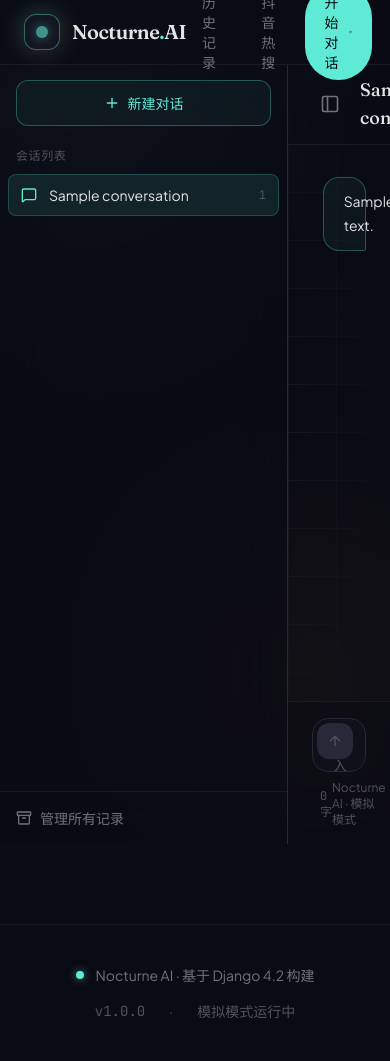
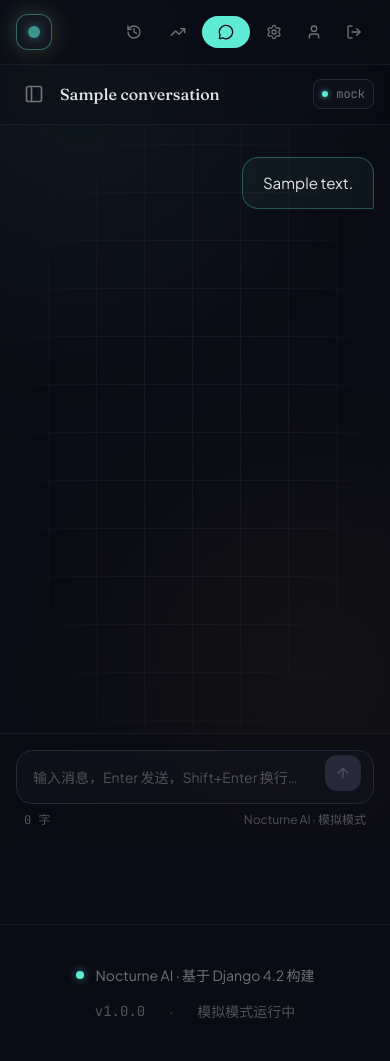
Before and after one commit to kg12581/ai_chatbot_django, a Django app: page /chat/1/ in a window 390 px wide. Run offline with Django 5.2, Linux system fonts and the light colour scheme; a user stored in the database is signed in; tables that the repository leaves empty hold one stand-in row (values such as "Sample post"); some libraries are stand-ins or nearby versions.

Commit message:
feat: 手机浏览器移动端适配
导航栏 (base.html)：
- 手机端隐藏文字，仅显示图标（历史/热搜/后台/登出）
- Logo 文字仅 sm 以上显示
- 按钮间距和 padding 响应式调整

聊天页 (chat.html)：
- 侧边栏改为手机端抽屉模式：fixed 定位 + transform 滑动
- 默认隐藏 (-translate-x-full)，点击按钮展开
- 添加遮罩层，点击遮罩关闭侧边栏
- 消息区和输入区 padding 响应式调整
- 建议卡片手机端单列布局
- 顶栏标题字号和间距适配

chat.js：
- 侧边栏切换逻辑区分桌面端（折叠）和手机端（抽屉）
- 添加遮罩层点击关闭事件

首页 (home.html)：
- 主标题 text-4xl → sm:text-6xl → md:text-8xl 三级响应
- 统计区间距 gap-6 → sm:gap-12
- 各区块 padding 响应式调整

历史页/抖音热搜页：
- padding、标题字号响应式调整

styles.css：
- 添加 body overflow-x:hidden 防止横向溢出
- 手机端消息字体和代码块优化
- 触摸设备 tap-highlight 优化

测试通过：登录/首页/聊天/历史/抖音热搜 5 个页面均无溢出和重叠

```diff
--- a/static/css/styles.css
+++ b/static/css/styles.css
@@ -126,9 +126,37 @@
     cursor: pointer;
 }
 
-/* 侧边栏折叠状态 */
+/* 侧边栏折叠状态（桌面端） */
 .sidebar-collapsed {
     width: 0 !important;
     border-right: none !important;
     overflow: hidden;
 }
+
+/* ==================== 移动端适配 ==================== */
+
+/* 防止手机端横向溢出 */
+body {
+    overflow-x: hidden;
+}
+
+/* 手机端消息区字体和间距优化 */
+@media (max-width: 640px) {
+    .message-content {
+        font-size: 0.95rem;
+    }
+    .message-content pre {
+        padding: 0.75rem;
+        border-radius: 0.5rem;
+    }
+    .message-content pre code {
+        font-size: 0.8rem;
+    }
+}
+
+/* 手机端触摸优化：增大点击区域 */
+@media (max-width: 768px) {
+    button, a {
+        -webkit-tap-highlight-color: transparent;
+    }
+}
--- a/static/js/chat.js
+++ b/static/js/chat.js
@@ -61,7 +61,24 @@
         // 侧边栏折叠
         if (toggleSidebarBtn) {
             toggleSidebarBtn.addEventListener('click', () => {
-                sidebar.classList.toggle('sidebar-collapsed');
+                if (window.innerWidth >= 768) {
+                    // 桌面端：折叠/展开
+                    sidebar.classList.toggle('sidebar-collapsed');
+                } else {
+                    // 手机端：打开/关闭抽屉
+                    sidebar.classList.toggle('-translate-x-full');
+                    const overlay = document.getElementById('sidebar-overlay');
+                    if (overlay) overlay.classList.toggle('hidden');
+                }
+            });
+        }
+
+        // 点击遮罩层关闭侧边栏（手机端）
+        const overlay = document.getElementById('sidebar-overlay');
+        if (overlay) {
+            overlay.addEventListener('click', () => {
+                sidebar.classList.add('-translate-x-full');
+                overlay.classList.add('hidden');
             });
         }
 
--- a/templates/api/douyin_hot.html
+++ b/templates/api/douyin_hot.html
@@ -4,7 +4,7 @@
 {% block title %}抖音热搜榜 — Nocturne AI{% endblock %}
 
 {% block content %}
-<div class="max-w-5xl mx-auto px-6 py-12">
+<div class="max-w-5xl mx-auto px-4 sm:px-6 py-8 sm:py-12">
 
     <!-- 页面标题 -->
     <div class="mb-10 animate-fade-up">
@@ -12,10 +12,10 @@
             <div class="w-1 h-8 rounded-full bg-gradient-to-b from-nocturne-mint to-nocturne-amber"></div>
             <span class="text-sm font-mono text-nocturne-text-muted uppercase tracking-widest">Douyin Hot Search</span>
         </div>
-        <h1 class="font-display text-4xl md:text-5xl font-semibold tracking-tight mb-3">
+        <h1 class="font-display text-3xl sm:text-4xl md:text-5xl font-semibold tracking-tight mb-3">
             抖音热搜榜
         </h1>
-        <p class="text-nocturne-text-muted text-lg">实时抓取抖音热点话题，数据入库展示</p>
+        <p class="text-nocturne-text-muted text-base sm:text-lg">实时抓取抖音热点话题，数据入库展示</p>
     </div>
 
     <!-- 状态栏 -->
--- a/templates/base.html
+++ b/templates/base.html
@@ -96,47 +96,50 @@
 
     <!-- 导航栏 -->
     <nav class="fixed top-0 left-0 right-0 z-50 backdrop-blur-xl bg-nocturne-bg/70 border-b border-nocturne-border/50">
-        <div class="max-w-7xl mx-auto px-6 h-16 flex items-center justify-between">
+        <div class="max-w-7xl mx-auto px-4 sm:px-6 h-16 flex items-center justify-between">
             <a href="{% url 'home' %}" class="flex items-center gap-3 group">
-                <div class="relative w-9 h-9 flex items-center justify-center">
+                <div class="relative w-9 h-9 flex items-center justify-center flex-shrink-0">
                     <div class="absolute inset-0 rounded-xl bg-gradient-to-br from-nocturne-mint/30 to-nocturne-amber/20 blur-md group-hover:blur-lg transition-all"></div>
                     <div class="relative w-9 h-9 rounded-xl border border-nocturne-mint/40 bg-nocturne-surface flex items-center justify-center">
                         <div class="w-3 h-3 rounded-full bg-nocturne-mint shadow-[0_0_12px_rgba(94,234,212,0.8)] animate-pulse-slow"></div>
                     </div>
                 </div>
-                <span class="font-display text-xl font-semibold tracking-tight">Nocturne<span class="text-nocturne-mint">.</span>AI</span>
+                <span class="hidden sm:inline font-display text-xl font-semibold tracking-tight">Nocturne<span class="text-nocturne-mint">.</span>AI</span>
             </a>
 
-            <div class="flex items-center gap-2">
-                <a href="{% url 'history' %}" class="px-4 py-2 text-sm text-nocturne-text-muted hover:text-nocturne-text-primary transition-colors rounded-lg hover:bg-nocturne-surface/60">
-                    历史记录
+            <div class="flex items-center gap-1 sm:gap-2">
+                <a href="{% url 'history' %}" class="px-3 sm:px-4 py-2 text-sm text-nocturne-text-muted hover:text-nocturne-text-primary transition-colors rounded-lg hover:bg-nocturne-surface/60 flex items-center gap-2">
+                    <i data-lucide="history" class="w-4 h-4 sm:hidden"></i>
+                    <span class="hidden sm:inline">历史记录</span>
                 </a>
-                <a href="{% url 'douyin_hot' %}" class="px-4 py-2 text-sm text-nocturne-text-muted hover:text-nocturne-text-primary transition-colors rounded-lg hover:bg-nocturne-surface/60">
-                    抖音热搜
+                <a href="{% url 'douyin_hot' %}" class="px-3 sm:px-4 py-2 text-sm text-nocturne-text-muted hover:text-nocturne-text-primary transition-colors rounded-lg hover:bg-nocturne-surface/60 flex items-center gap-2">
+                    <i data-lucide="trending-up" class="w-4 h-4 sm:hidden"></i>
+                    <span class="hidden sm:inline">抖音热搜</span>
                 </a>
-                <a href="{% url 'chat_new' %}" class="group relative px-5 py-2 text-sm font-medium text-nocturne-bg bg-nocturne-mint rounded-full overflow-hidden transition-transform hover:scale-105">
-                    <span class="relative z-10 flex items-center gap-2">
-                        开始对话
-                        <i data-lucide="arrow-right" class="w-4 h-4"></i>
-                    </span>
-                    <div class="absolute inset-0 bg-gradient-to-r from-nocturne-mint to-nocturne-amber opacity-0 group-hover:opacity-100 transition-opacity"></div>
+                <a href="{% url 'chat_new' %}" class="group relative px-4 sm:px-5 py-2 text-sm font-medium text-nocturne-bg bg-nocturne-mint rounded-full overflow-hidden transition-transform hover:scale-105 flex items-center gap-2">
+                    <i data-lucide="message-circle" class="w-4 h-4 sm:hidden"></i>
+                    <span class="hidden sm:inline">开始对话</span>
+                    <i data-lucide="arrow-right" class="hidden sm:block w-4 h-4"></i>
                 </a>
                 {% if user.is_authenticated %}
                     {% if user.is_staff %}
-                    <a href="{% url 'admin:index' %}" target="_blank" class="px-4 py-2 text-sm text-nocturne-text-muted hover:text-nocturne-mint transition-colors rounded-lg hover:bg-nocturne-surface/60">
-                        后台
+                    <a href="{% url 'admin:index' %}" target="_blank" class="px-3 sm:px-4 py-2 text-sm text-nocturne-text-muted hover:text-nocturne-mint transition-colors rounded-lg hover:bg-nocturne-surface/60 flex items-center gap-2">
+                        <i data-lucide="settings" class="w-4 h-4 sm:hidden"></i>
+                        <span class="hidden sm:inline">后台</span>
                     </a>
                     {% endif %}
-                    <span class="px-3 py-2 text-sm text-nocturne-text-muted flex items-center gap-2">
+                    <span class="px-2 sm:px-3 py-2 text-sm text-nocturne-text-muted flex items-center gap-2">
                         <i data-lucide="user" class="w-4 h-4"></i>
-                        {{ user.username }}
+                        <span class="hidden sm:inline">{{ user.username }}</span>
                     </span>
-                    <a href="{% url 'logout' %}" class="px-4 py-2 text-sm text-nocturne-text-muted hover:text-red-400 transition-colors rounded-lg hover:bg-nocturne-surface/60">
-                        登出
+                    <a href="{% url 'logout' %}" class="px-3 sm:px-4 py-2 text-sm text-nocturne-text-muted hover:text-red-400 transition-colors rounded-lg hover:bg-nocturne-surface/60 flex items-center gap-2">
+                        <i data-lucide="log-out" class="w-4 h-4 sm:hidden"></i>
+                        <span class="hidden sm:inline">登出</span>
                     </a>
                 {% else %}
-                    <a href="{% url 'login' %}" class="px-4 py-2 text-sm text-nocturne-mint hover:text-nocturne-text-primary transition-colors rounded-lg hover:bg-nocturne-surface/60">
-                        登录
+                    <a href="{% url 'login' %}" class="px-3 sm:px-4 py-2 text-sm text-nocturne-mint hover:text-nocturne-text-primary transition-colors rounded-lg hover:bg-nocturne-surface/60 flex items-center gap-2">
+                        <i data-lucide="log-in" class="w-4 h-4 sm:hidden"></i>
+                        <span class="hidden sm:inline">登录</span>
                     </a>
                 {% endif %}
             </div>
--- a/templates/chat.html
+++ b/templates/chat.html
@@ -6,8 +6,11 @@
 {% block content %}
 <div class="flex h-[calc(100vh-4rem)] overflow-hidden">
 
+    <!-- 遮罩层（仅手机端） -->
+    <div id="sidebar-overlay" class="fixed inset-0 bg-black/50 z-30 md:hidden hidden"></div>
+
     <!-- 侧边栏 -->
-    <aside id="sidebar" class="w-72 flex-shrink-0 border-r border-nocturne-border bg-nocturne-bg/50 backdrop-blur-xl flex flex-col transition-all duration-300">
+    <aside id="sidebar" class="fixed md:relative inset-y-0 left-0 z-40 w-72 flex-shrink-0 border-r border-nocturne-border bg-nocturne-bg md:bg-nocturne-bg/50 backdrop-blur-xl flex flex-col transition-transform duration-300 -translate-x-full md:translate-x-0">
         <div class="p-4">
             <a href="{% url 'chat_new' %}" class="flex items-center justify-center gap-2 w-full px-4 py-3 rounded-xl border border-nocturne-mint/30 bg-nocturne-mint/5 text-nocturne-mint hover:bg-nocturne-mint/10 hover:border-nocturne-mint/50 transition-all group">
                 <i data-lucide="plus" class="w-4 h-4 group-hover:rotate-90 transition-transform duration-300"></i>
@@ -48,20 +51,20 @@
     <!-- 主对话区 -->
     <div class="flex-1 flex flex-col min-w-0">
         <!-- 顶栏 -->
-        <header class="flex items-center justify-between px-6 py-3 border-b border-nocturne-border/50 bg-nocturne-bg/30 backdrop-blur-sm">
-            <div class="flex items-center gap-3">
-                <button id="toggle-sidebar" class="p-2 rounded-lg hover:bg-nocturne-surface/60 text-nocturne-text-muted">
+        <header class="flex items-center justify-between px-4 sm:px-6 py-3 border-b border-nocturne-border/50 bg-nocturne-bg/30 backdrop-blur-sm">
+            <div class="flex items-center gap-2 sm:gap-3 min-w-0">
+                <button id="toggle-sidebar" class="p-2 rounded-lg hover:bg-nocturne-surface/60 text-nocturne-text-muted flex-shrink-0">
                     <i data-lucide="panel-left" class="w-5 h-5"></i>
                 </button>
-                <h1 class="font-display text-lg font-medium" id="conversation-title">
+                <h1 class="font-display text-base sm:text-lg font-medium truncate" id="conversation-title">
                     {% if current_conversation %}{{ current_conversation.title }}{% else %}新对话{% endif %}
                 </h1>
                 {% if current_conversation %}
-                <span class="px-2 py-0.5 text-xs font-mono text-nocturne-text-dim border border-nocturne-border rounded-md">#{{ current_conversation.id }}</span>
+                <span class="hidden sm:inline px-2 py-0.5 text-xs font-mono text-nocturne-text-dim border border-nocturne-border rounded-md flex-shrink-0">#{{ current_conversation.id }}</span>
                 {% endif %}
             </div>
-            <div class="flex items-center gap-2">
-                <div class="flex items-center gap-2 px-3 py-1.5 rounded-lg border border-nocturne-border bg-nocturne-surface/50">
+            <div class="flex items-center gap-2 flex-shrink-0">
+                <div class="flex items-center gap-2 px-2 sm:px-3 py-1.5 rounded-lg border border-nocturne-border bg-nocturne-surface/50">
                     <div class="w-1.5 h-1.5 rounded-full bg-nocturne-mint shadow-[0_0_6px_rgba(94,234,212,0.8)]"></div>
                     <span class="text-xs font-mono text-nocturne-text-muted">{% if request.session.ai_provider %}{{ request.session.ai_provider }}{% else %}mock{% endif %}</span>
                 </div>
@@ -70,7 +73,7 @@
 
         <!-- 消息区 -->
         <div id="messages-container" class="flex-1 overflow-y-auto chat-scrollbar">
-            <div id="messages-list" class="max-w-3xl mx-auto px-6 py-8 space-y-6">
+            <div id="messages-list" class="max-w-3xl mx-auto px-4 sm:px-6 py-8 space-y-6">
                 {% if messages %}
                     <!-- 消息由 JS 渲染 -->
                 {% else %}
@@ -84,9 +87,9 @@
                                 </div>
                             </div>
                         </div>
-                        <h2 class="font-display text-3xl font-light mb-2">开始一段<span class="italic text-nocturne-mint">对话</span></h2>
+                        <h2 class="font-display text-2xl sm:text-3xl font-light mb-2">开始一段<span class="italic text-nocturne-mint">对话</span></h2>
                         <p class="text-nocturne-text-muted text-sm max-w-md mb-8">向 Nocturne AI 提出任何问题，或试试以下话题</p>
-                        <div class="grid grid-cols-2 gap-3 max-w-lg">
+                        <div class="grid grid-cols-1 sm:grid-cols-2 gap-3 max-w-lg w-full">
                             <button class="suggestion-card px-4 py-3 rounded-xl border border-nocturne-border bg-nocturne-surface/40 hover:border-nocturne-mint/30 hover:bg-nocturne-surface/60 transition-all text-left group">
                                 <div class="flex items-center gap-2 mb-1">
                                     <i data-lucide="code-2" class="w-4 h-4 text-nocturne-mint"></i>
@@ -123,14 +126,14 @@
 
         <!-- 输入区 -->
         <div class="border-t border-nocturne-border/50 bg-nocturne-bg/40 backdrop-blur-sm">
-            <div class="max-w-3xl mx-auto px-6 py-4">
+            <div class="max-w-3xl mx-auto px-4 sm:px-6 py-4">
                 <form id="chat-form" class="relative">
                     <div class="relative flex items-end gap-3 rounded-2xl border border-nocturne-border bg-nocturne-surface/60 backdrop-blur-sm focus-within:border-nocturne-mint/40 transition-colors">
                         <textarea
                             id="message-input"
                             rows="1"
                             placeholder="输入消息，Enter 发送，Shift+Enter 换行…"
-                            class="flex-1 bg-transparent px-5 py-4 text-sm text-nocturne-text-primary placeholder-nocturne-text-dim focus:outline-none resize-none max-h-40 chat-scrollbar"
+                            class="flex-1 bg-transparent px-4 sm:px-5 py-4 text-sm text-nocturne-text-primary placeholder-nocturne-text-dim focus:outline-none resize-none max-h-40 chat-scrollbar"
                             autocomplete="off"
                         ></textarea>
                         <button
```
Also changed, not shown: templates/history.html (+5 -5 lines), templates/home.html (+14 -14 lines).
